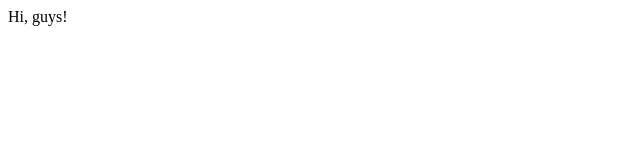
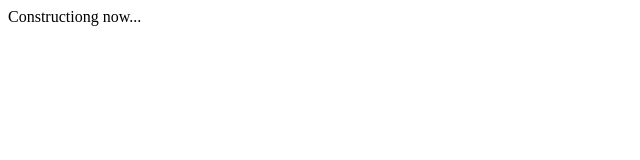
Before and after one commit to tez3998/tez3998.github.io, a plain HTML site: page index.html in a window 1280 px wide. Shown: the full height of the page, 0-640 px from the left. Drawn offline with Linux system fonts and the light colour scheme.

Commit message:
add message to visitors

```diff
--- a/index.html
+++ b/index.html
@@ -6,6 +6,6 @@
     <title>Yuta Tezuka`s homepage</title>
 </head>
 <body>
-    Hi, guys!
+    Constructiong now...
 </body>
 </html>
```
